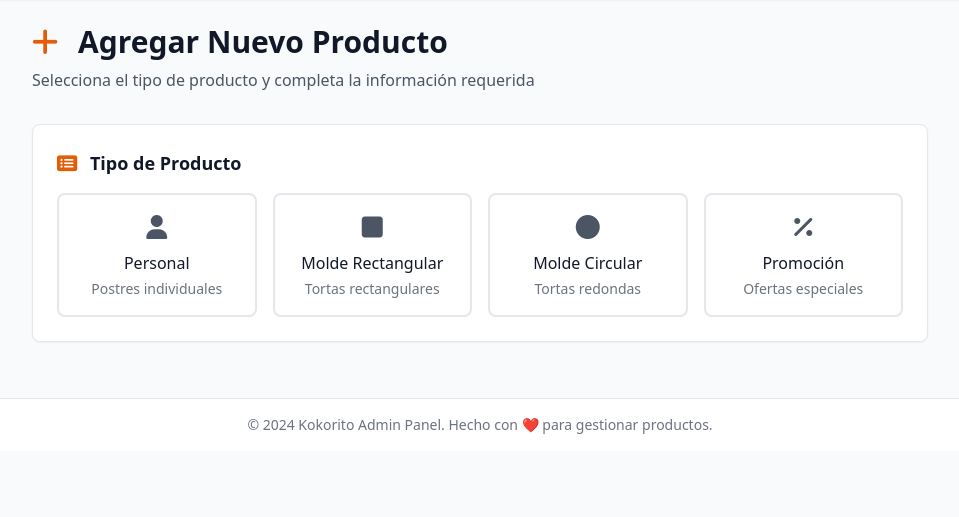
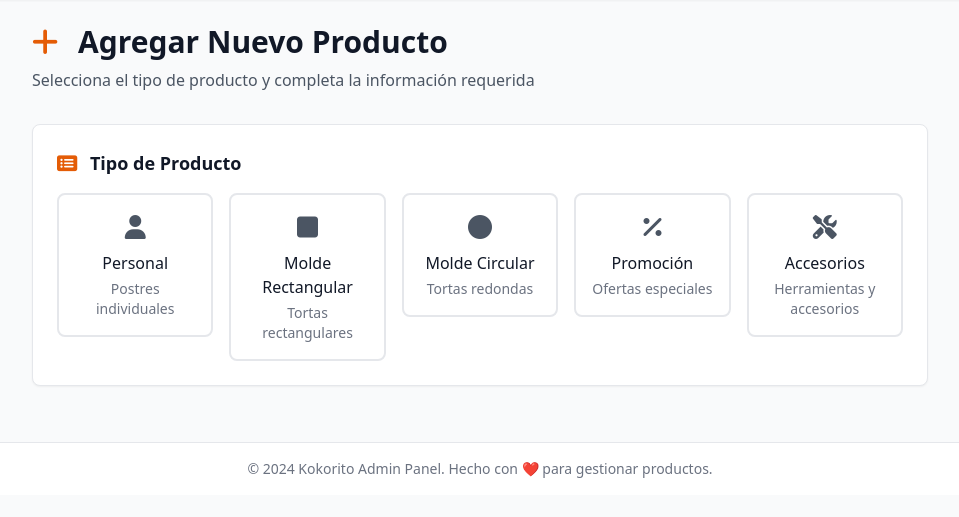
Before and after one commit to gfxjef/kokorito_adm, a Flask app: page /products/add in a window 1280 px wide. Shown: the part 65-582 px from the top of the page, without its empty margins (160-1119 px from the left). Run offline with Flask 3, Linux system fonts and the light colour scheme; parts of the project's set-up code (start-up, migrations or seed data) failed here and were passed over; some libraries are stand-ins or nearby versions.

Commit message:
first commit

```diff
--- a/routes/admin.py
+++ b/routes/admin.py
@@ -11,7 +11,8 @@ TABLE_MAPPING = {
     'personal': 'kok_personal',
     'molde_rect': 'kok_molde_rect',
     'molde_circular': 'kok_molde_circular',
-    'promo': 'kok_promo'
+    'promo': 'kok_promo',
+    'accesorios': 'kok_accesorios'
 }
 
 @admin_bp.route('/manage', methods=['GET'])
--- a/routes/products.py
+++ b/routes/products.py
@@ -13,7 +13,8 @@ TABLE_MAPPING = {
     'personal': 'kok_personal',
     'molde_rect': 'kok_molde_rect',
     'molde_circular': 'kok_molde_circular',
-    'promo': 'kok_promo'
+    'promo': 'kok_promo',
+    'accesorios': 'kok_accesorios'
 }
 
 @products_bp.route('/add', methods=['GET'])
@@ -224,10 +225,13 @@ def _prepare_product_data(product_type, form_data, image_urls):
     base_data = {
         'nombre': form_data.get('nombre'),
         'descripcion': form_data.get('descripcion'),
-        'categoria': form_data.get('categoria'),
         'imagen': image_urls,
         'precio': float(form_data.get('precio', 0))
     }
+
+    # Solo agregar categoria si no es accesorios
+    if product_type != 'accesorios':
+        base_data['categoria'] = form_data.get('categoria')
 
     if product_type in ['personal', 'molde_rect', 'molde_circular']:
         base_data['sabor'] = form_data.get('sabor')
--- a/templates/add_product.html
+++ b/templates/add_product.html
@@ -19,7 +19,7 @@
             <i class="fas fa-list-alt text-kokorito-600 mr-2"></i>
             Tipo de Producto
         </h2>
-        <div class="grid grid-cols-1 md:grid-cols-4 gap-4">
+        <div class="grid grid-cols-1 md:grid-cols-5 gap-4">
             <label class="product-type-option">
                 <input type="radio" name="product_type" value="personal" class="sr-only">
                 <div class="border-2 border-gray-200 rounded-lg p-4 cursor-pointer hover:border-kokorito-300 transition-colors">
@@ -60,6 +60,17 @@
                         <i class="fas fa-percent text-2xl text-gray-600 mb-2"></i>
                         <div class="font-medium text-gray-900">Promoción</div>
                         <div class="text-sm text-gray-500 mt-1">Ofertas especiales</div>
+                    </div>
+                </div>
+            </label>
+
+            <label class="product-type-option">
+                <input type="radio" name="product_type" value="accesorios" class="sr-only">
+                <div class="border-2 border-gray-200 rounded-lg p-4 cursor-pointer hover:border-kokorito-300 transition-colors">
+                    <div class="text-center">
+                        <i class="fas fa-tools text-2xl text-gray-600 mb-2"></i>
+                        <div class="font-medium text-gray-900">Accesorios</div>
+                        <div class="text-sm text-gray-500 mt-1">Herramientas y accesorios</div>
                     </div>
                 </div>
             </label>
@@ -119,8 +130,8 @@
                        class="w-full px-3 py-2 border border-gray-300 rounded-md focus:outline-none focus:ring-2 focus:ring-kokorito-500 focus:border-kokorito-500">
             </div>
 
-            <!-- Categoría -->
-            <div>
+            <!-- Categoría (no para accesorios) -->
+            <div id="categoria-field">
                 <label for="categoria" class="block text-sm font-medium text-gray-700 mb-2">
                     Categoría *
                 </label>
@@ -217,11 +228,19 @@
         document.getElementById('sabor-field').style.display = 'none';
         document.getElementById('porciones-field').style.display = 'none';
         document.getElementById('tamano-molde-field').style.display = 'none';
+        document.getElementById('categoria-field').style.display = 'none';
 
         // Clear required attributes
         document.getElementById('sabor').required = false;
         document.getElementById('porciones').required = false;
         document.getElementById('tamaño_molde').required = false;
+        document.getElementById('categoria').required = false;
+
+        // Show categoria field for all types except accesorios
+        if (productType !== 'accesorios') {
+            document.getElementById('categoria-field').style.display = 'block';
+            document.getElementById('categoria').required = true;
+        }
 
         // Show fields based on product type
         if (productType === 'personal' || productType === 'molde_rect' || productType === 'molde_circular') {
```
Also changed, not shown: models/database.py (+12 -1 lines), templates/edit_product.html (+9 -2 lines), templates/manage.html (+5 -2 lines).
